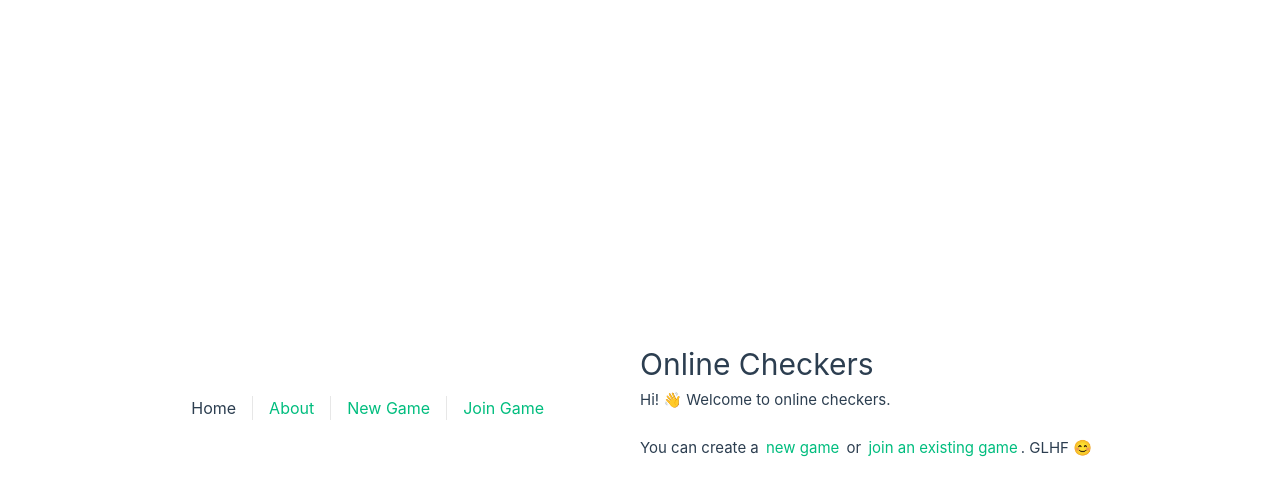
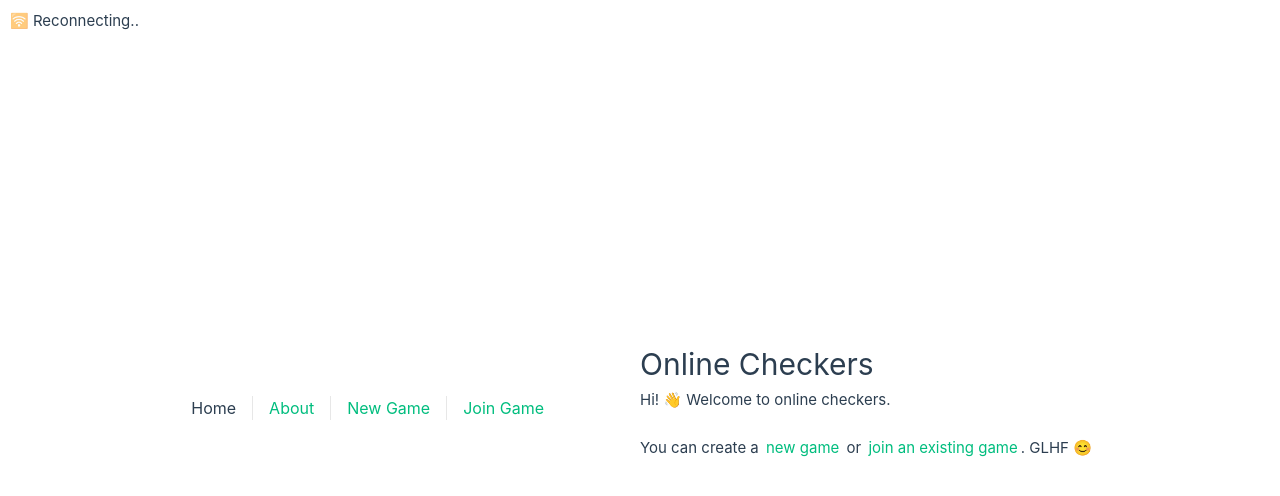
Before and after one commit to bostelk/online-checkers, a Vue app in the folder vue-project/: page / in a window 1280 px wide. Shown: the top 496 px of the page. Built offline with nearby package versions, Linux system fonts and the light colour scheme; no server answers; the HTML template or start-up script is replaced by a standard one.

Commit message:
Add connection indicator
Add a net status bar to indicate whether player is connected to the socket server or not.

```diff
--- a/vue-project/src/App.vue
+++ b/vue-project/src/App.vue
@@ -1,14 +1,17 @@
 <script setup lang="ts">
 import { RouterLink, RouterView } from 'vue-router'
+import ConnectionIndicator from './components/ConnectionIndicator.vue'
 
 document.title = 'Checkers'
 
 import { io } from "socket.io-client"
-const socket = io("localhost:3000");
+const socket = io("localhost:3000")
 </script>
 
 <template>
   <header>
+    <ConnectionIndicator :socket="socket" />
+
     <div class="wrapper">
       <nav>
         <RouterLink to="/">Home</RouterLink>
--- /dev/null
+++ b/vue-project/src/components/ConnectionIndicator.vue
@@ -0,0 +1,102 @@
+<script setup lang="ts">
+import { ref, computed, defineProps, watchEffect, watch, onMounted } from 'vue'
+
+const status = ref('Unknown')
+const props = defineProps<{
+  socket: Socket<ServerToClientEvents, ClientToServerEvents>
+}>()
+
+onMounted(() => {
+  status.value = 'Connecting' // Assumed state.
+})
+
+const registerEvents = (socket) => {
+  socket.on('connect', () => {
+    status.value = 'Online'
+
+    const engine = socket.io.engine
+    // console.log(engine.transport.name) // in most cases, prints "polling"
+
+    engine.once('upgrade', () => {
+      // called when the transport is upgraded (i.e. from HTTP long-polling to WebSocket)
+      // console.log(engine.transport.name) // in most cases, prints "websocket"
+    })
+
+    engine.on('packet', ({ type, data }) => {
+      // called for each packet received
+    })
+
+    engine.on('packetCreate', ({ type, data }) => {
+      // called for each packet sent
+    })
+
+    engine.on('drain', () => {
+      // called when the write buffer is drained
+    })
+
+    engine.on('close', (reason) => {
+      // called when the underlying connection is closed
+      status.value = 'Offline'
+    })
+  })
+  socket.on('connect_error', (error) => {
+    if (socket.active) {
+      // temporary failure, the socket will automatically try to reconnect
+      status.value = 'Reconnecting'
+    } else {
+      // the connection was denied by the server
+      // in that case, `socket.connect()` must be manually called in order to reconnect
+      console.log(error.message)
+      status.value = 'Offline'
+    }
+  })
+  socket.on('disconnect', (reason, details) => {
+    status.value = 'Offline'
+  })
+}
+
+watchEffect(() => {
+  if (props.socket) {
+    registerEvents(props.socket)
+  }
+})
+
+const statusIconClass = computed(() => (status.value !== 'Online' ? 'problem' : ''))
+
+const ellipsis = ref('')
+let intervalId = null
+
+const nextEllipsis = () => {
+  if (ellipsis.value.length < 3) {
+    ellipsis.value += '.'
+  } else {
+    ellipsis.value = '.' // Reset
+  }
+}
+
+watch(status, (oldStatus, newStatus) => {
+  clearInterval(intervalId)
+  if (status.value.endsWith('ing')) {
+    ellipsis.value = '.'
+    intervalId = setInterval(() => {
+      nextEllipsis()
+    }, 500)
+  } else {
+    ellipsis.value = '' // Reset.
+  }
+}, { immediate: true })
+</script>
+<template>
+  <div id="net-io-status"><span :class="statusIconClass">🛜</span> {{ status }}{{ ellipsis }}</div>
+</template>
+
+<style scoped>
+#net-io-status {
+  position: absolute;
+  left: 10px;
+  top: 10px;
+}
+.problem {
+  opacity: 50%;
+}
+</style>
```
